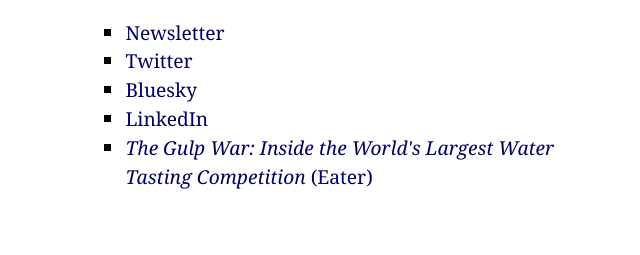
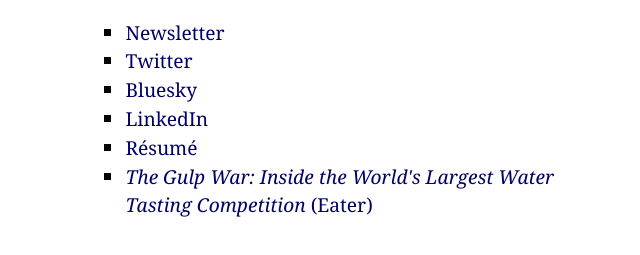
Before and after one commit to davestroup/davestroup.github.io, a plain HTML site: page index.html in a window 1280 px wide. Shown: the part 219-474 px from the top of the page, without its empty margins (297-937 px from the left). Drawn offline with Linux system fonts and the light colour scheme.

Commit message:
Link resume from homepage above Gulp War essay

```diff
--- a/index.html
+++ b/index.html
@@ -16,6 +16,7 @@
 		<li><a href="https://twitter.com/davestroup" title="The bird site">Twitter</a>
 		<li><a href="https://bsky.app/profile/davestroup.com" title="The sky site">Bluesky</a></li>
 		<li><a href="https://linkedin.com/in/davestroup" title="The professional site">LinkedIn</a></li>
+		<li><a href="/resume/" title="My résumé">Résumé</a></li>
 		<li><a href="https://www.eater.com/2018/7/24/17602206/berkeley-springs-water-tasting-bottled-water-west-virginia" title="A piece I wrote about drinking water"><em>The Gulp War: Inside the World's Largest Water Tasting Competition</em> (Eater)</a></li>
 
 	</ul>
```
